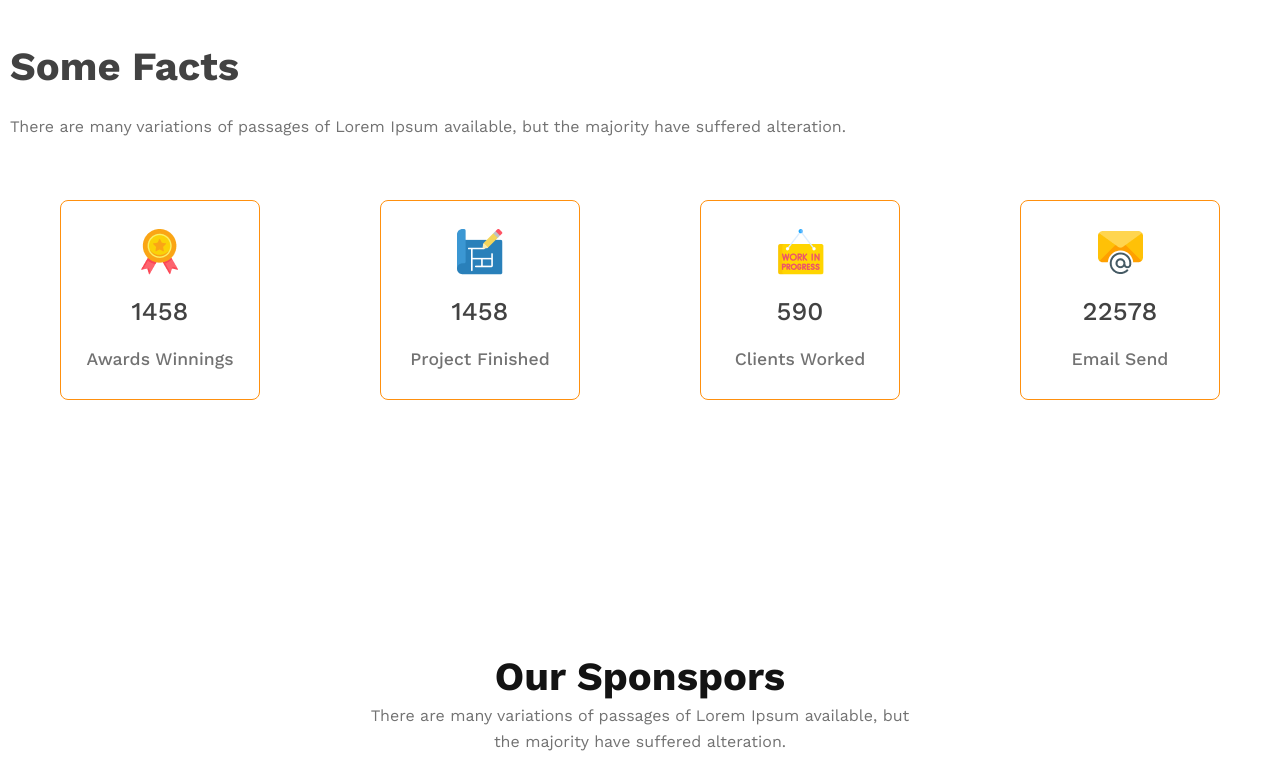
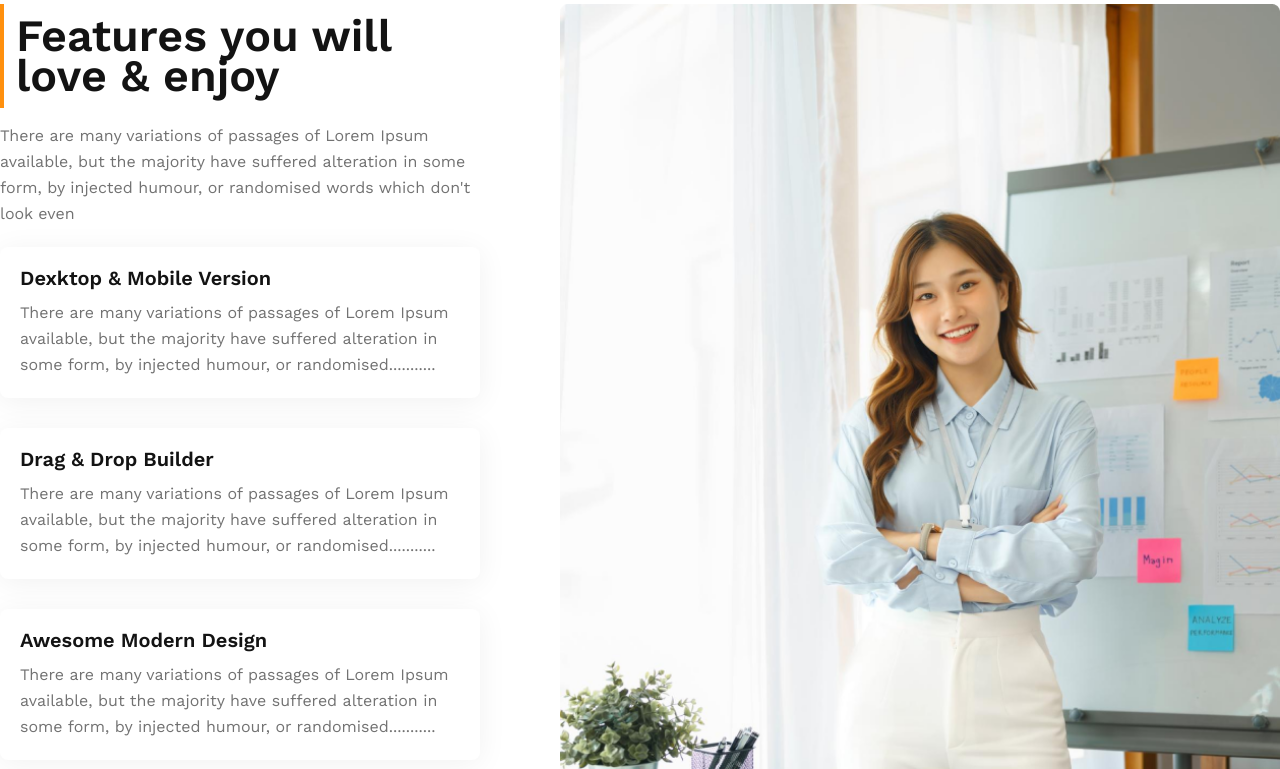
Before and after one commit to MasumAhmed19/G3-Architecture, a plain HTML site: page index.html in a window 1280 px wide. Shown: the part 2030-2799 px from the top of the page. Drawn offline with nearby package versions, Linux system fonts and the light colour scheme.

```diff
--- a/index.html
+++ b/index.html
@@ -25,6 +25,7 @@
     </header>
 
     <main>
+        <!-- Hero Section -->
         <section class="hero-parent light-orange-bg display-flex">
             <div class="hero-section display-flex">
                 <div class="hero-content display-flex">
@@ -45,7 +46,7 @@
 
             </div>
         </section>
-
+        <!-- Team Section -->
         <section class="section-two display-flex">
             <div class="team-images">
                 <img src="images/team1.png" alt="images 1">
@@ -61,7 +62,42 @@
             </div>
         </section>
 
+        <!-- Feature section -->
+         <section class="feature-section display-flex">
 
+            <div class="feature-content display-flex">
+                <div class="feature-text-div">
+                    <div class="feature-title-div"><h3 class="feature-title">Features you will <br>love & enjoy</h3></div>
+                    <p class="paragraph left">There are many variations of passages of Lorem Ipsum available, but the majority have suffered alteration in some form, by injected humour, or randomised words which don't look even</p>
+
+                    <div class="feature-cards display-flex">
+                        <div class="f-card-detail">
+                            <h5 class="f-title">Dexktop & Mobile Version</h5>
+                            <p class="f-subtitle paragraph left">There are many variations of passages of Lorem Ipsum available, but the majority have suffered alteration in some form, by injected humour, or randomised...........</p>
+                        </div>
+                        <div class="f-card-detail">
+                            <h5 class="f-title">Drag & Drop Builder</h5>
+                            <p class="f-subtitle paragraph left">There are many variations of passages of Lorem Ipsum available, but the majority have suffered alteration in some form, by injected humour, or randomised...........</p>
+                        </div>
+                        <div class="f-card-detail">
+                            <h5 class="f-title">Awesome Modern Design</h5>
+                            <p class="f-subtitle paragraph left">There are many variations of passages of Lorem Ipsum available, but the majority have suffered alteration in some form, by injected humour, or randomised...........</p>
+                        </div>
+                        <div class="f-card-detail">
+                            <h5 class="f-title">Super Easy to Edit</h5>
+                            <p class="f-subtitle paragraph left">There are many variations of passages of Lorem Ipsum available, but the majority have suffered alteration in some form, by injected humour, or randomised...........</p>
+                        </div>
+                    </div>
+
+                </div>
+                <div class="feature-img-div display-flex">
+                    <img src="/images/architect.png" alt="">
+                </div>
+            </div>
+
+         </section>
+
+        <!-- Facts Section -->
         <section class="some-facts-section display-flex">
             <h3 class="facts-title dark-2"><strong>Some Facts</h3></strong></h3>
             <p class="facts-paragraph">There are many variations of passages of Lorem Ipsum available, but the majority have suffered alteration.</p>
@@ -90,7 +126,7 @@
             </div>
         </section>
 
-
+        <!-- sponsor section -->
         <section class="sponsor display-flex">
             <div class="sponsor-content">
                 <h3 class="sponsor-title">Our Sponspors</h3>
--- a/styles.css
+++ b/styles.css
@@ -35,9 +35,7 @@
     color: rgb(255, 144, 14);
 }
 
-.lefft{
-    text-align: start;
-}
+
 
 
 .paragraph{
@@ -311,6 +309,85 @@ main > section{
 
 
 
+/* Feature Style */
+
+.feature-section{
+
+}
+
+.feature-content{
+    max-width: 1440px;
+    margin: 0px auto;
+    margin-top: 75px;
+}
+
+.feature-text-div{
+    width: 60%;
+}
+
+
+.feature-title-div{
+    border-left: 4px solid rgb(255, 144, 14);;
+}
+
+
+.feature-title{
+    color: rgb(19, 19, 19);
+    font-family: Work Sans;
+    font-size: 2.8rem;
+    font-weight: 600;
+    line-height: 40px;
+    letter-spacing: 0%;
+    text-align: left;
+    padding: 12px;
+    margin-bottom: 15px;
+}
+
+.left{
+    text-align: left;
+}
+
+.feature-img-div{
+    width: 100%;
+    justify-content: end;
+}
+.feature-img-div > img{
+    height: auto;
+    width: 720px;
+}
+
+
+.feature-cards{
+    margin-top: 20px;
+    flex-direction: column;
+    gap: 30px;
+    justify-content: space-around;
+}
+
+.f-card-detail{
+    padding: 20px;
+    border-radius: 8px;
+    box-shadow: 0px 4px 30px 0px rgba(0, 0, 0, 0.06);
+    background: rgb(255, 255, 255);
+}
+
+.f-title{
+    color: rgb(19, 19, 19);
+    font-family: Work Sans;
+    font-size: 20px;
+    font-weight: 600;
+    line-height: 23px;
+    letter-spacing: 0%;
+    text-align: left;
+    margin-bottom: 10px;
+}
+
+
+.f-subtitle{
+
+}
+
+
 /* Responsive Media Query */
 
 
```
